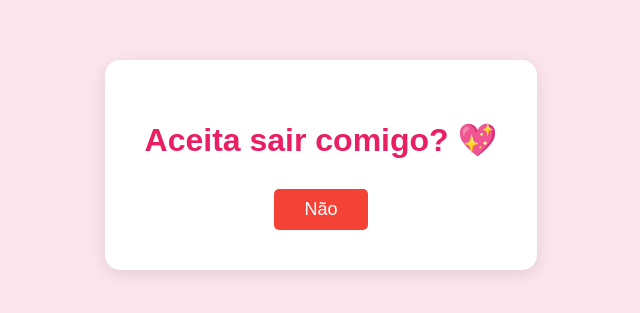
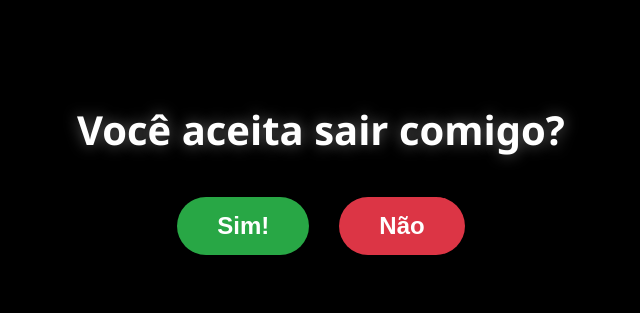
Before and after one commit to enzommds7/convite-especial, a plain HTML site: page index.html in a window 1280 px wide. Shown: the part 235-548 px from the top of the page, without its empty margins (319-959 px from the left). Drawn offline with Linux system fonts and the light colour scheme.

Commit message:
Add files via upload

```diff
--- a/index.html
+++ b/index.html
@@ -1,109 +1,30 @@
 <!DOCTYPE html>
-<html lang="pt-br">
+<html lang="pt-BR">
+
 <head>
+    <!-- Define os caracteres especiais (acentos) -->
     <meta charset="UTF-8">
+    <!-- Garante que o site funcione bem no celular -->
     <meta name="viewport" content="width=device-width, initial-scale=1.0">
-    <title>Um Convite Especial</title>
+    <title>Convite Especial</title>
+    <!-- Conecta este arquivo HTML ao nosso arquivo de estilos CSS -->
+    <link rel="stylesheet" href="style.css">
+</head>
 
-    <style>
-        body {
-            margin: 0;
-            padding: 0;
-            height: 100vh;
-            display: flex;
-            justify-content: center;
-            align-items: center;
-            background-color: #fce4ec; /* Fundo rosa claro */
-            font-family: 'Arial', sans-serif;
-            overflow: hidden; /* Evita barras de rolagem quando o botão foge */
-        }
+<body>
+    <!-- Container principal para centralizar tudo -->
+    <div class="container">
+        <h1>Você aceita sair comigo?</h1>
 
-        .container {
-            text-align: center;
-            background-color: white;
-            padding: 40px;
-            border-radius: 15px;
-            box-shadow: 0 4px 15px rgba(0,0,0,0.1);
-            z-index: 10; /* Garante que o texto fique acima de tudo */
-        }
-
-        h1 {
-            color: #e91e63;
-            margin-bottom: 30px;
-        }
-
-        .botoes {
-            display: flex;
-            justify-content: center;
-            gap: 20px;
-        }
-
-        button {
-            padding: 10px 30px;
-            font-size: 18px;
-            border: none;
-            border-radius: 5px;
-            cursor: pointer;
-            transition: transform 0.2s;
-        }
-
-        .btn-sim {
-            background-color: #4caf50;
-            color: white;
-            text-decoration: none;
-        }
-
-        .btn-sim:hover {
-            background-color: #45a049;
-            transform: scale(1.1);
-        }
-
-
-        a {
-            text-decoration: none;
-        }
-
-        .btn-nao {
-            background-color: #f44336;
-            color: white;
-            position: absolute;
-        }
-    </style>
-</head>
-<body>
-
-    <div class="container">
-        <h1>Aceita sair comigo? 💖</h1>
-        <div class="botoes">
-            <a href="https://youtu.be/eQOFRZ1wNLw?si=pIaUk8pMNKvVMpA-" target="_blank">
-                <button class="btn-sim">Sim</button>
-            </a>
-
-            <button class="btn-nao" id="btnNao" onmouseover="fugir()">Não</button>
+        <!-- Div que vai segurar os dois botões um ao lado do outro -->
+        <div class="buttons">
+            <button id="btn-sim" class="btn">Sim!</button>
+            <button id="btn-nao" class="btn">Não</button>
         </div>
     </div>
 
-    <script>
-        function fugir() {
-            var btnNao = document.getElementById("btnNao");
+    <!-- Conecta este arquivo HTML ao nosso arquivo de lógica JavaScript -->
+    <script src="script.js"></script>
+</body>
 
-
-            var larguraJanela = window.innerWidth;
-            var alturaJanela = window.innerHeight;
-
-
-            var maxX = larguraJanela - btnNao.offsetWidth;
-            var maxY = alturaJanela - btnNao.offsetHeight;
-
-
-            var aleatorioX = Math.floor(Math.random() * maxX);
-            var aleatorioY = Math.floor(Math.random() * maxY);
-
-
-            btnNao.style.left = aleatorioX + "px";
-            btnNao.style.top = aleatorioY + "px";
-        }
-    </script>
-
-</body>
 </html>
--- /dev/null
+++ b/script.js
@@ -0,0 +1,30 @@
+// Capturamos os dois botões do HTML através dos seus IDs
+const btnSim = document.getElementById('btn-sim');
+const btnNao = document.getElementById('btn-nao');
+
+// EVENTO DO BOTÃO SIM
+// Quando clicar no "Sim", mostra uma mensagem na tela
+btnSim.addEventListener('click', () => {
+    alert('Combinado! ❤️');
+});
+
+// EVENTO DO BOTÃO NÃO
+// 'mouseover' detecta quando a setinha do mouse entra na área do botão
+btnNao.addEventListener('mouseover', () => {
+
+    // Mudamos a posição para 'absolute' para ele se soltar do layout e flutuar
+    btnNao.style.position = 'absolute';
+
+    // Pegamos a largura e a altura total da janela do navegador
+    const larguraJanela = window.innerWidth;
+    const alturaJanela = window.innerHeight;
+
+    // O Math.random() gera um número aleatório.
+    // Subtraímos a largura/altura do próprio botão para que ele não fuja para fora da tela invisível
+    const novoX = Math.random() * (larguraJanela - btnNao.offsetWidth);
+    const novoY = Math.random() * (alturaJanela - btnNao.offsetHeight);
+
+    // Aplicamos as novas coordenadas aleatórias no CSS do botão
+    btnNao.style.left = `${novoX}px`;
+    btnNao.style.top = `${novoY}px`;
+});
--- /dev/null
+++ b/style.css
@@ -0,0 +1,79 @@
+body {
+    margin: 0;
+    padding: 0;
+    background-color: #000000;
+    /* Fundo preto */
+    color: #ffffff;
+    /* Texto branco */
+    font-family: 'Segoe UI', Tahoma, Geneva, Verdana, sans-serif;
+    /* Fonte moderna e bonita */
+
+    /* As 3 linhas abaixo servem para centralizar tudo no meio da tela */
+    display: flex;
+    justify-content: center;
+    align-items: center;
+
+    height: 100vh;
+    /* Faz o body ocupar 100% da altura da tela */
+    overflow: hidden;
+    /* Esconde a barra de rolagem quando o botão fugir da tela */
+}
+
+/* Alinha o texto do título ao centro */
+.container {
+    text-align: center;
+}
+
+/* Estilo do título */
+h1 {
+    font-size: 2.5rem;
+    margin-bottom: 40px;
+    text-shadow: 0 0 15px rgba(255, 255, 255, 0.4);
+    /* Leve brilho atrás da letra */
+}
+
+/* Mantém os botões um ao lado do outro usando Flexbox */
+.buttons {
+    display: flex;
+    justify-content: center;
+    gap: 30px;
+    /* Adiciona um espaço de 30px entre o Sim e o Não */
+}
+
+/* Estilo base aplicado a ambos os botões */
+.btn {
+    font-size: 1.5rem;
+    font-weight: bold;
+    padding: 15px 40px;
+    border: none;
+    border-radius: 30px;
+    /* Este é o corner-radius para os cantos arredondados */
+    cursor: pointer;
+    transition: 0.2s;
+    /* Deixa a animação de hover mais suave */
+}
+
+/* Cores e estilo específico para o botão Sim */
+#btn-sim {
+    background-color: #28a745;
+    /* Verde bonito */
+    color: white;
+}
+
+/* Efeito ao passar o mouse no botão Sim */
+#btn-sim:hover {
+    background-color: #218838;
+    transform: scale(1.1);
+    /* Faz o botão crescer 10% */
+    box-shadow: 0 0 20px rgba(40, 167, 69, 0.6);
+    /* Brilho verde */
+}
+
+/* Cores e estilo específico para o botão Não */
+#btn-nao {
+    background-color: #dc3545;
+    /* Vermelho */
+    color: white;
+    /* transition opcional aqui faz o botão 'deslizar' quando foge */
+    transition: left 0.2s ease, top 0.2s ease;
+}
```
